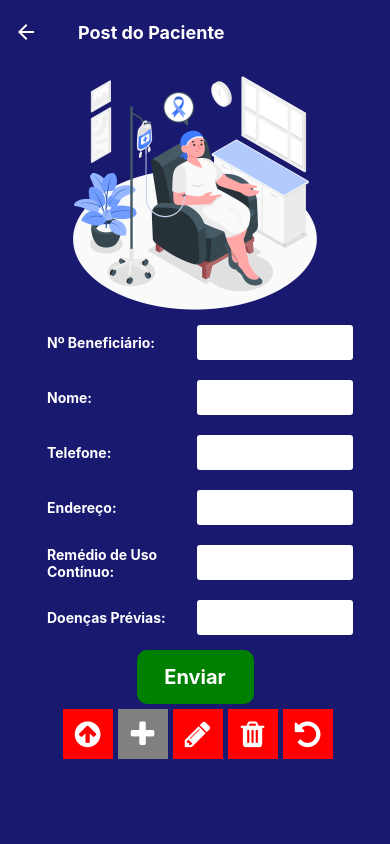
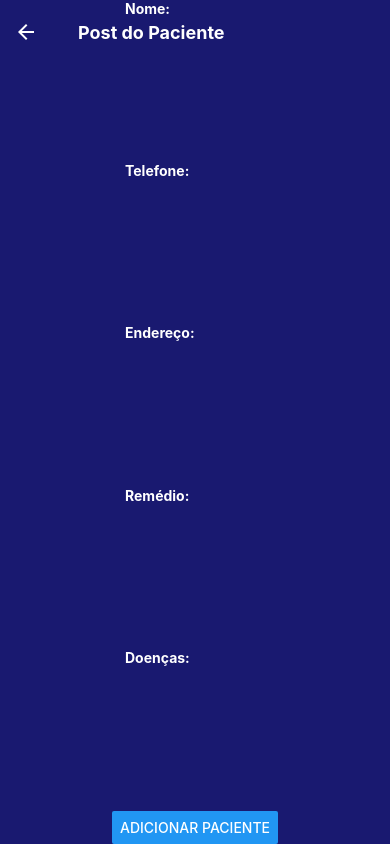
Before and after one commit to Ryan-Felix/App_Clinica, a React Native app: screen /PostP in a window 390 px wide. Built offline with nearby package versions, Linux system fonts and the light colour scheme.

Commit message:
Update index.js

```diff
--- a/src/screens/Paciente/Post/index.js
+++ b/src/screens/Paciente/Post/index.js
@@ -1,101 +1,77 @@
-import React from 'react';
+import React, { useState } from 'react';
+import styles from './style';
+import { View, Text, Button, TextInput } from 'react-native';
 import { useRoute } from '@react-navigation/native';
-import Input from '../../../components/InputBar';
-import { Text, View, Image, TouchableOpacity } from 'react-native';
-import { FontAwesome } from '@expo/vector-icons';
-import styles from './style';
 
 
-export default function Telas({ navigation }) {
-
+const PostP = ({ navigation }) => {
+  const routes = useRoute();
   const GetP = () => {
     navigation.navigate('GetP');
   };
+  const [nome, setNome] = useState('');
+  const [telefone, setTelefone] = useState('');
+  const [endereco, setEndereco] = useState('');
+  const [remedio, setRemedio] = useState('');
+  const [doencas, setDoencas] = useState('');
 
-  const PutP = () => {
-    navigation.navigate('PutP');
+  const handleAddPaciente = async () => {
+    try {
+      const response = await fetch('http://etec199-2021-robsondias.atwebpages.com/SW/clinicaPHP/insert/insert.php', {
+        method: 'POST',
+        headers: {
+          'Content-Type': 'application/json',
+        },
+        body: JSON.stringify({
+          nome,
+          telefone,
+          endereco,
+          remedio,
+          doencas,
+        }),
+      });
+
+      const data = await response.json();
+
+      if (data.erro) {
+        console.error('Erro ao adicionar paciente:', data.erro);
+      } else {
+        console.log('Paciente adicionado com sucesso. ID Inserido:', data.idInserido);
+        // Limpe os campos após a adição bem-sucedida, se necessário
+        setNome('');
+        setTelefone('');
+        setEndereco('');
+        setRemedio('');
+        setDoencas('');
+
+        GetP();
+
+      }
+    } catch (error) {
+      console.error('Erro ao enviar solicitação para adicionar paciente:', error);
+    }
   };
 
-  const DeleteP = () => {
-    navigation.navigate('DeleteP');
-  };
-
-
-  const routes = useRoute();
   return (
     <View style={styles.container}>
+      <Text style={styles.text}>Nome:</Text>
+      <TextInput style={styles.input} value={nome} onChangeText={setNome} />
 
-      <Image
-        source={require('../../../Img/Paciente1.png')}
-        style={styles.imagem}
-      />
+      <Text style={styles.text}>Telefone:</Text>
+      <TextInput style={styles.input} value={telefone} onChangeText={setTelefone} />
 
-      <View style={styles.inputDiv}>
-        <Text style={styles.text}>Nº Beneficiário:</Text>
-        <Input style={styles.input} />
-      </View>
-      <View style={styles.inputDiv}>
-        <Text style={styles.text}>Nome:</Text>
-        <Input style={styles.input} />
-      </View>
-      <View style={styles.inputDiv}>
-        <Text style={styles.text}>Telefone:</Text>
-        <Input style={styles.input} />
-      </View>
+      <Text style={styles.text}>Endereço:</Text>
+      <TextInput style={styles.input} value={endereco} onChangeText={setEndereco} />
 
+      <Text style={styles.text}>Remédio:</Text>
+      <TextInput style={styles.input} value={remedio} onChangeText={setRemedio} />
 
-      <View style={styles.inputDiv}>
-        <Text style={styles.text}>Endereço:</Text>
-        <Input style={styles.input} />
-      </View>
-      <View style={styles.inputDiv}>
-        <Text style={styles.text}>Remédio de Uso Contínuo:</Text>
-        <Input style={styles.input} />
-      </View>
-      <View style={styles.inputDiv}>
-        <Text style={styles.text}>Doenças Prévias:</Text>
-        <Input style={styles.input} />
-      </View>
+      <Text style={styles.text}>Doenças:</Text>
+      <TextInput style={styles.input} value={doencas} onChangeText={setDoencas} />
 
-
-      <TouchableOpacity style={styles.sendButton} onPress={''}>
-          <Text style={styles.sendButtonText}>Enviar</Text>
-        </TouchableOpacity>
-
-
-
-      <View style={styles.row}>
-        <TouchableOpacity style={styles.square} onPress={GetP}>
-          <View>
-            <FontAwesome name="arrow-circle-up" size={30} color="white" />
-          </View>
-        </TouchableOpacity>
-        <TouchableOpacity style={[styles.square, styles.ActButton]}>
-          <View>
-            <FontAwesome name="plus" size={30} color="white" />
-          </View>
-        </TouchableOpacity>
-        <TouchableOpacity style={styles.square} onPress={PutP}>
-          <View>
-            <FontAwesome name="pencil" size={30} color="white" />
-          </View>
-        </TouchableOpacity>
-        <TouchableOpacity style={styles.square} onPress={DeleteP}>
-          <View>
-            <FontAwesome name="trash" size={30} color="white" />
-          </View>
-        </TouchableOpacity>
-
-        <TouchableOpacity style={styles.square} >
-          <View>
-            <FontAwesome name="undo" size={30} color="white" />
-          </View>
-        </TouchableOpacity>
-
-
-
-
-      </View>
+      <Button title="Adicionar Paciente" onPress={handleAddPaciente} />
     </View>
   );
-}
+};
+
+export default PostP;
```
